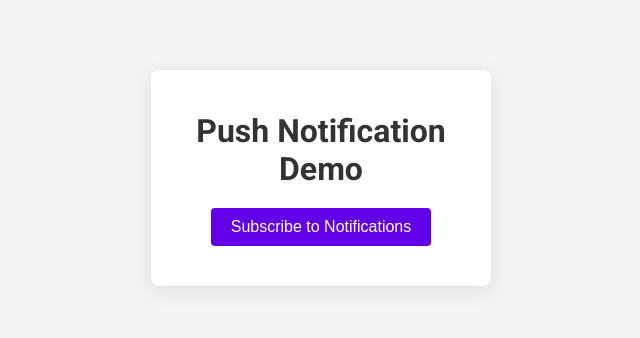
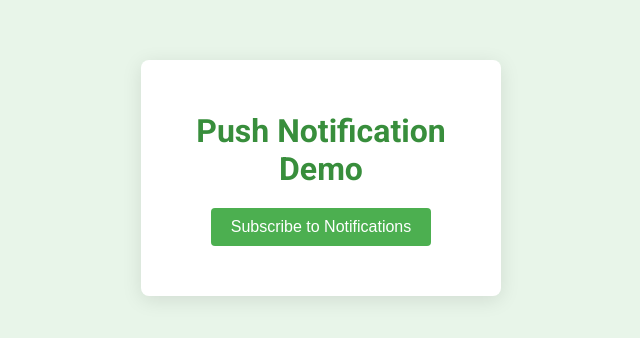
Before and after one commit to bets-mobi/push-notification-demo, a plain HTML site: page index.html in a window 1280 px wide. Shown: the part 222-560 px from the top of the page, without its empty margins (319-959 px from the left). Drawn offline with Linux system fonts and the light colour scheme.

Commit message:
Update index.html

```diff
--- a/index.html
+++ b/index.html
@@ -8,7 +8,7 @@
     <style>
         body {
             font-family: 'Roboto', sans-serif;
-            background-color: #f3f4f6;
+            background-color: #e8f5e9;
             display: flex;
             justify-content: center;
             align-items: center;
@@ -21,17 +21,17 @@
             background: white;
             border-radius: 8px;
             box-shadow: 0 4px 20px rgba(0, 0, 0, 0.1);
-            padding: 20px;
+            padding: 30px;
             width: 300px;
         }
 
         h1 {
-            color: #333;
+            color: #388e3c;
             margin-bottom: 20px;
         }
 
         #subscribeBtn {
-            background-color: #6200ea;
+            background-color: #4caf50;
             color: white;
             border: none;
             border-radius: 4px;
@@ -42,7 +42,7 @@
         }
 
         #subscribeBtn:hover {
-            background-color: #3700b3;
+            background-color: #388e3c;
         }
 
         #message {
```
